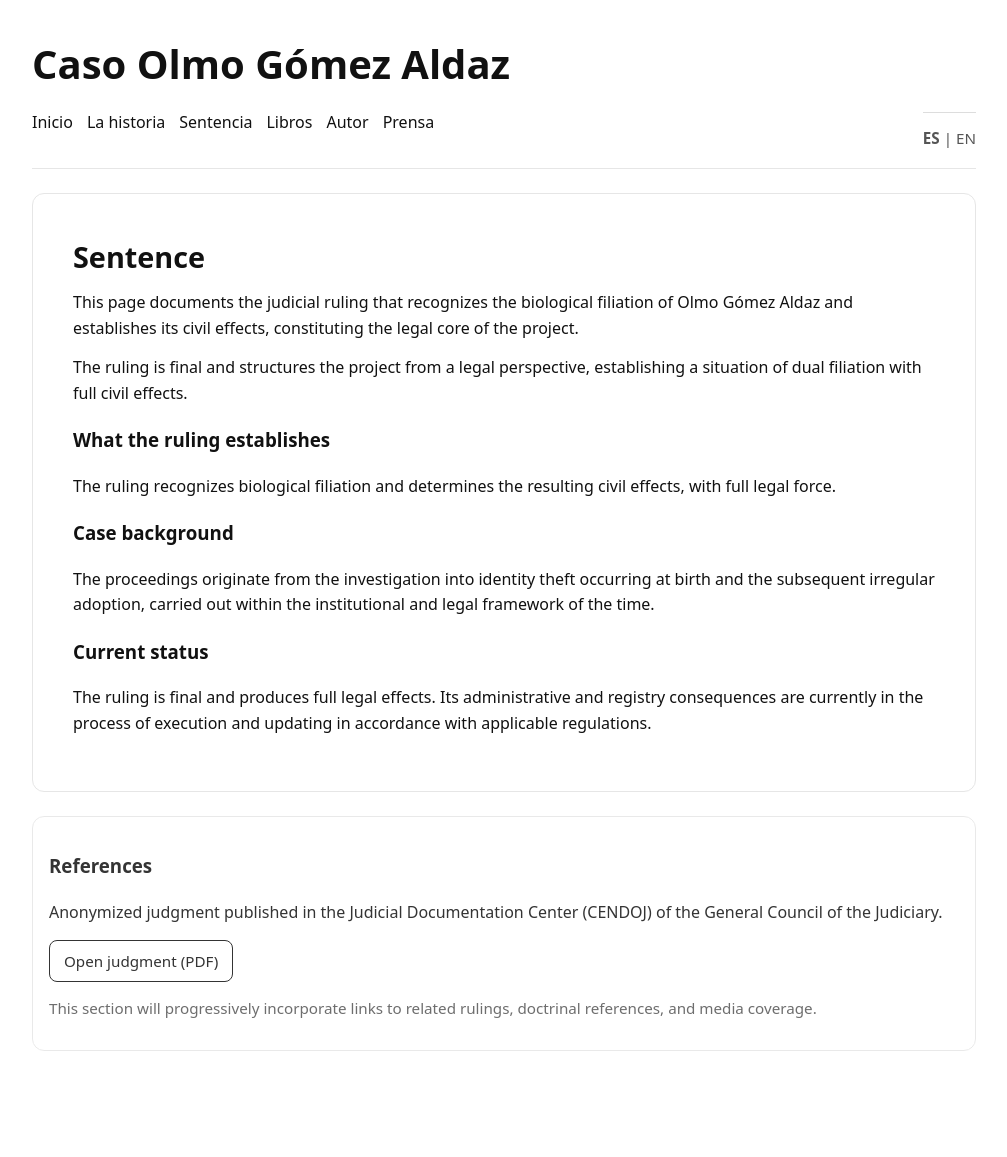
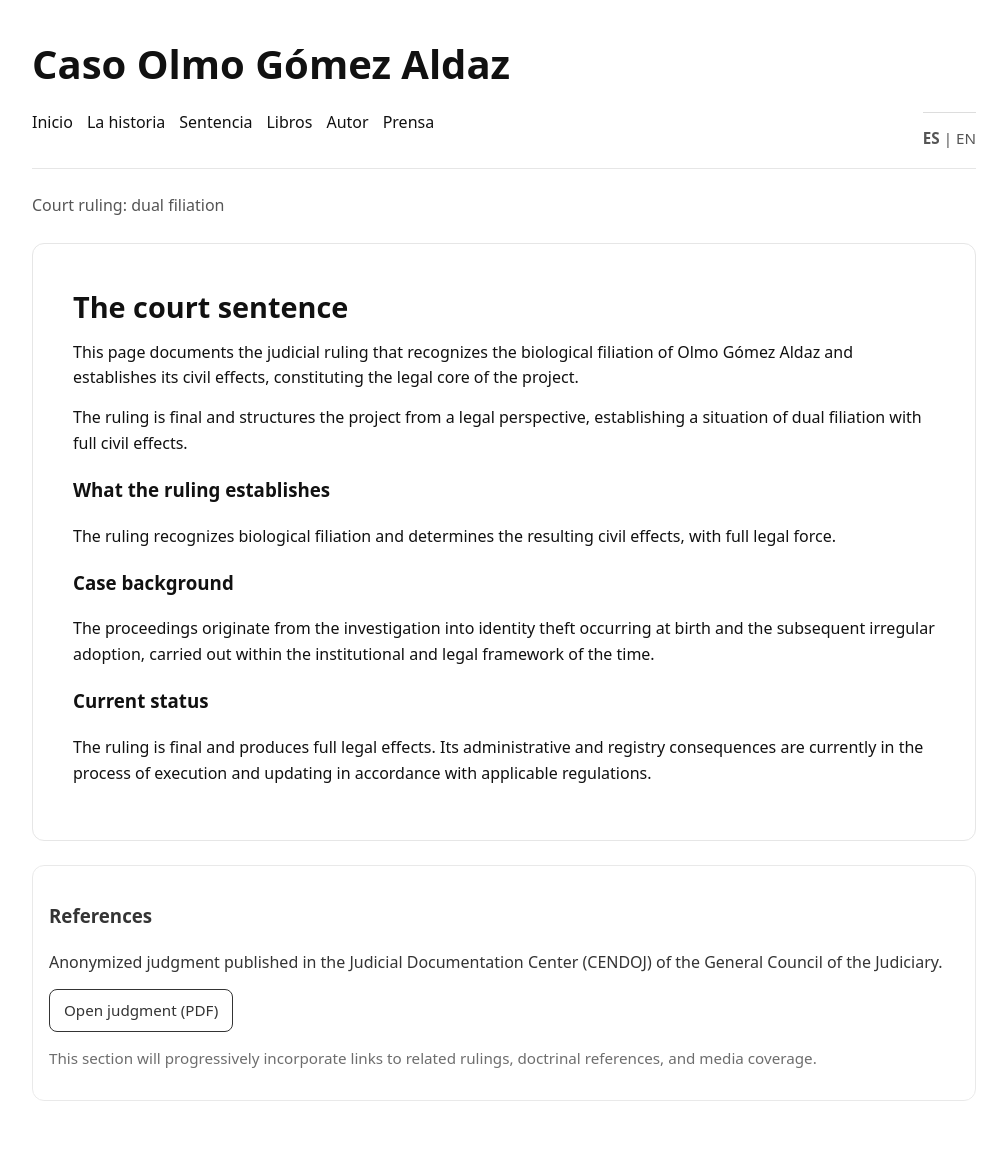
Before and after one commit to olmogaldaz/olmogaldaz.github.io, a Jekyll site: the page built from en/sentence/index.html, in a window 1280 px wide. Shown: the whole page, without its empty margins (136-1143 px from the left). Built offline with Jekyll 4.4.1, drawn with Linux system fonts in a browser that asks for light colours; before the commit the page ends 1107 px from its top, so only the background shows below that.

Commit message:
Update index.html

```diff
--- a/en/sentence/index.html
+++ b/en/sentence/index.html
@@ -8,12 +8,14 @@ description: Final court ruling recognizing biological filiation and establishin
 
   <div class="wrap">
     <header id="site-header"></header>
-
+      <h1 class="page-title subtle">
+        Court ruling: dual filiation
+      </h1>
     <main>
 
       <!-- Main legal block -->
       <div class="card hero">
-        <h2>Sentence</h2>
+        <h2>The court sentence</h2>
 
         <p>
           This page documents the judicial ruling that recognizes the biological filiation
```
